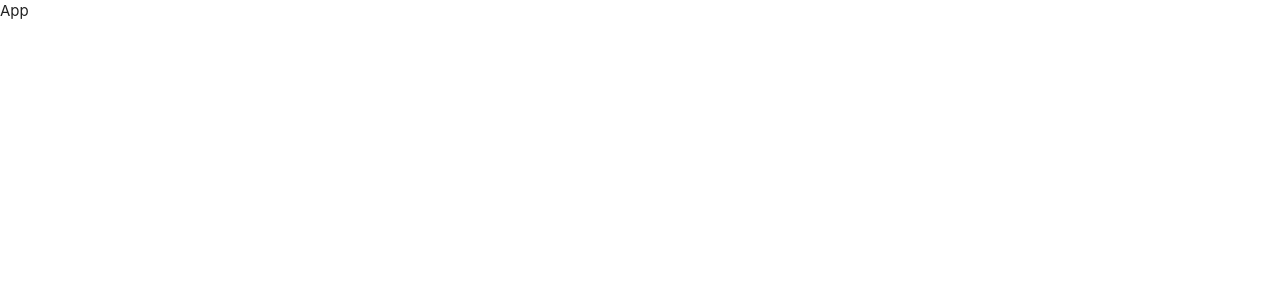
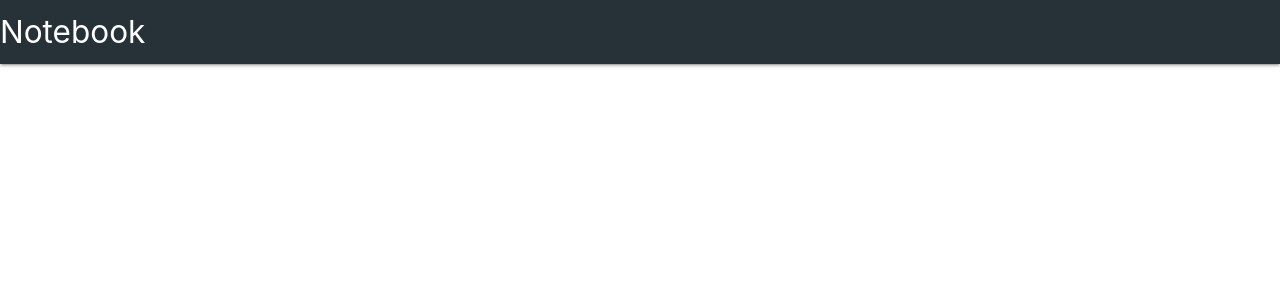
Before and after one commit to Kulnois/notebook-react, a React (Create React App) app: page / in a window 1280 px wide. Shown: the top 300 px of the page. Built offline with nearby package versions, Linux system fonts and the light colour scheme.

Commit message:
Navigation bar added

```diff
--- a/src/App.js
+++ b/src/App.js
@@ -1,10 +1,12 @@
-import React from 'react';
+import React from 'react'
+
+import Navbar from './layout/navbar'
 
 function App() {
   return (
-    <div className="App">
-      App
-    </div>
+    <>
+      <Navbar />
+    </>
   );
 }
 
--- /dev/null
+++ b/src/layout/navbar.jsx
@@ -0,0 +1,14 @@
+import React from 'react'
+
+
+const Navbar = () => {
+    return (
+        <nav className="blue-grey darken-4">
+            <div className="nav-wrapper">
+                <a href="#" className="brand-logo">Notebook</a>
+            </div>
+        </nav>
+    )
+}
+
+export default Navbar
```
